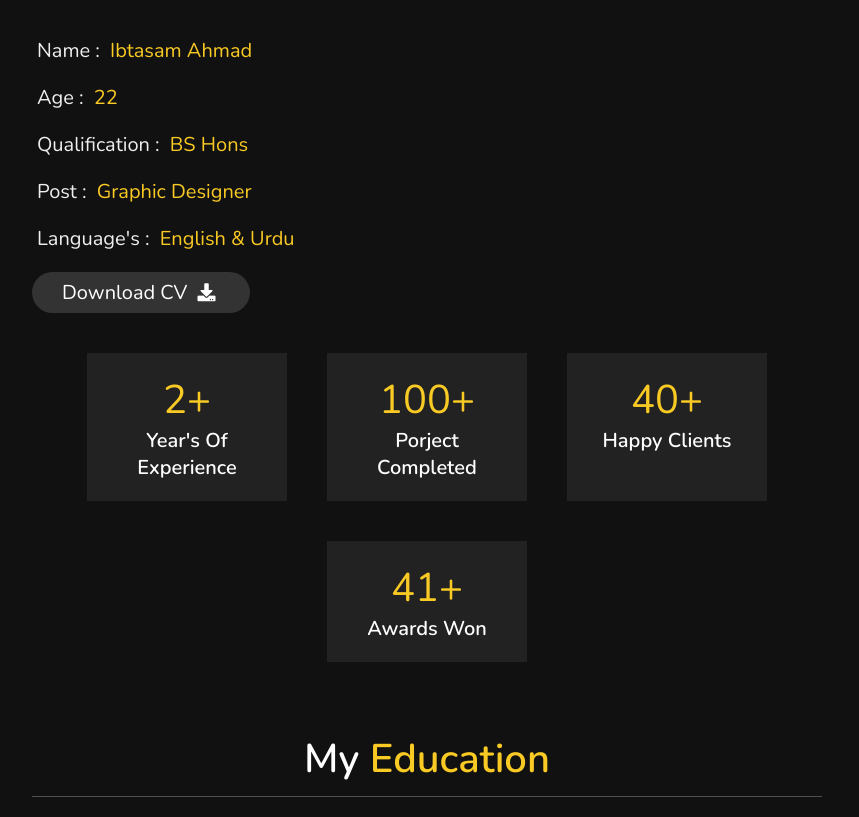
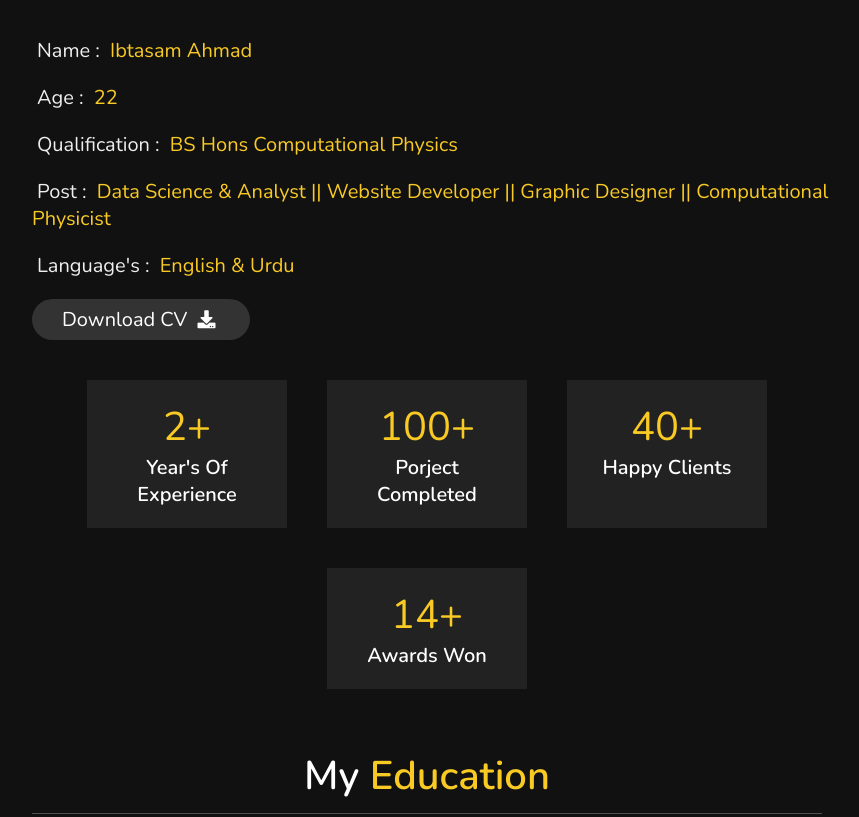
Before and after one commit to Ibtasam-Ahmad/Ibtasam-Portfolio, a plain HTML site: page index.html in a window 1280 px wide. Shown: the part 888-1705 px from the top of the page, without its empty margins (388-1247 px from the left). Drawn offline with nearby package versions, Linux system fonts and the light colour scheme.

Commit message:
Add files via upload

```diff
--- a/index.html
+++ b/index.html
@@ -9,7 +9,8 @@
     <!-- font awesome cdn link  -->
     <link rel="stylesheet" href="https://cdnjs.cloudflare.com/ajax/libs/font-awesome/5.15.2/css/all.min.css">
 
-    <!-- custom css file link  -->
+    <link rel="icon" type="image/x-icon" href="./img/IA.png">
+      <!-- custom css file link  -->
     <link rel="stylesheet" href="style.css">
 </head>
 
@@ -24,7 +25,8 @@
             <img src="./img/profile.png" alt="Ibtasam Ahmad">
             <br />
             <h3 class="name">Ibtasam Ahmad</h3>
-            <p class="post">AI Engineer<br />Graphic Designer<br />Website Developer</p>
+            <p class="post">AI Engineer<br /> Data Science & Analyst <br/>
+                Graphic Designer<br />Website Developer</p>
             <br />
             <br />
         </div>
@@ -84,8 +86,10 @@
             <div class="info">
                 <h3> <span> name : </span> Ibtasam Ahmad </h3>
                 <h3> <span> age : </span> 22 </h3>
-                <h3> <span> qualification : </span> BS Hons </h3>
-                <h3> <span> post : </span> Graphic Designer </h3>
+                <h3> <span> qualification : </span> BS Hons Computational Physics</h3>
+                <h3> <span> post : </span> Data Science & Analyst
+                    || Website Developer || Graphic Designer
+                    || Computational Physicist </h3>
                 <h3> <span> language's : </span> English & Urdu </h3>
                 <a target="_blank" href="https://drive.google.com/drive/folders/1sYcC6Zx7W3FZJro4rZbVcC1PsFie44N5?usp=sharing">
                     <button class="btn"> download CV <i class="fas fa-download"></i> </button></a>
@@ -109,7 +113,7 @@
                 </div>
 
                 <div class="box">
-                    <span>41+</span>
+                    <span>14+</span>
                     <h3>awards won</h3>
                 </div>
 
@@ -223,8 +227,16 @@
             <div class="box">
                 <i class="fas fa-business-time"></i>
                 <span>Aug 2022 - Aug 2023</span>
-                <h3>President <br/> IT Expert <br/> Graphic Designer </h3>
+                <h3>President <br/> IT Head </h3>
                 <p>CHEP Event Society ( Punjab University )<br>
+                </p>
+            </div>
+
+            <div class="box">
+                <i class="fas fa-business-time"></i>
+                <span>Jan 2023 - Aug 2023</span>
+                <h3>Social Media Head (PU) <br/> IT Head (PU) </h3>
+                <p>Pakistan Nuclear Society<br>
                 </p>
             </div>
 
```
Also changed, not shown: img/IA.png (added), img/ibtasam-ahmad-high-resolution-logo-black-on-transparent-background - Copy.png (added).
